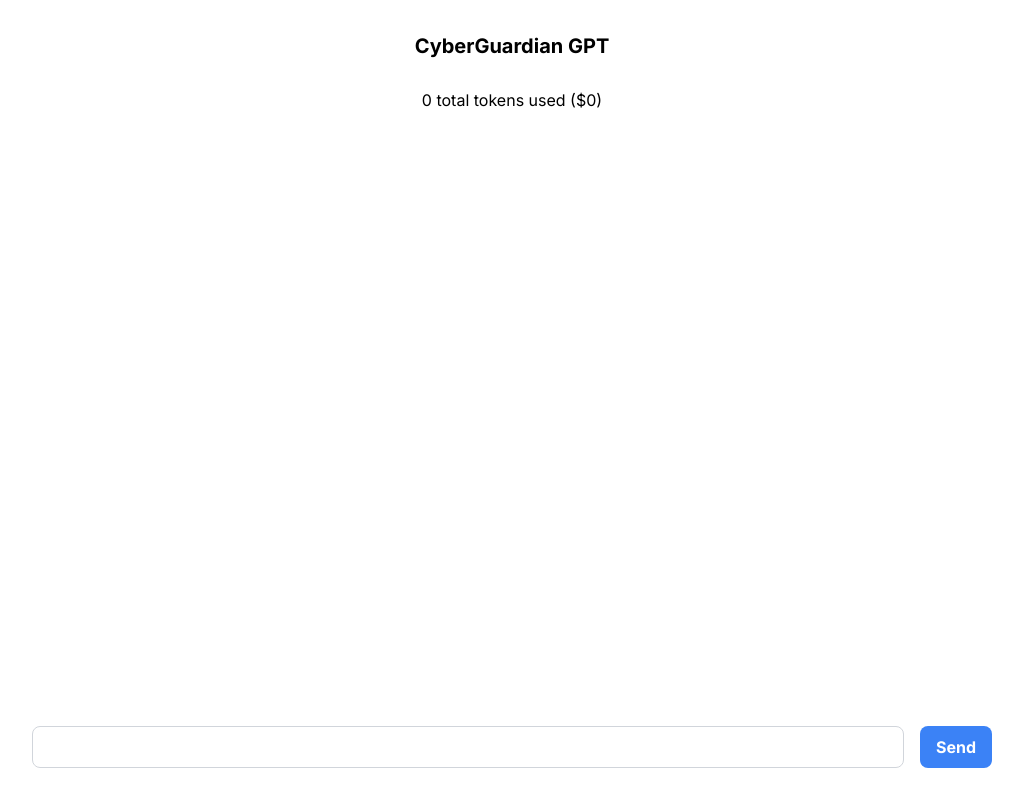
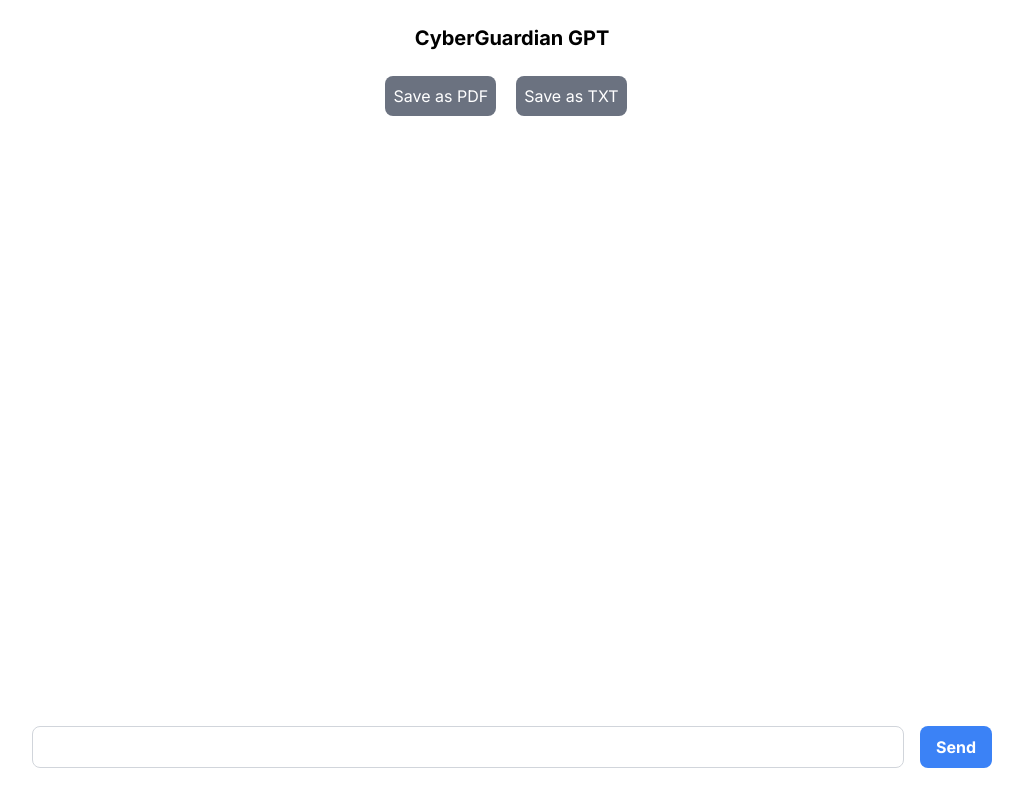
Before and after one commit to JackHoltNU/CyberGuardianGPTTest, a Next.js app: page / in a window 1280 px wide. Shown: the whole page, without its empty margins (128-1151 px from the left). Built offline with nearby package versions, Linux system fonts and the light colour scheme.

Commit message:
Exporting functionality

```diff
--- a/app/pages/chat.tsx
+++ b/app/pages/chat.tsx
@@ -5,6 +5,8 @@
 import { useChatbot } from '../hooks/useChatbot';
 import LoadingDots from '../components/loadingdots';
 import ReactMarkdown from 'react-markdown';
+import exportChatAsText from '../utils/exporttxt';
+import exportChatAsPdf from '../utils/exportpdf';
 
 
 const Chat: React.FC = () => {
@@ -36,8 +38,27 @@
 
   return (
     <div className="flex flex-col h-dvh w-4/5">
-      <header className="text-center p-4 mt-4 text-xl font-bold">CyberGuardian GPT</header>
-      <p className="text-center p-3">{userTokens + botTokens} total tokens used (${userCost + botCost})</p>
+      <header className="text-center p-2 mt-4 text-xl font-bold">CyberGuardian GPT</header>
+      <div className="flex w-full items-center justify-center">
+        {/* <p className="text-center p-3">{userTokens + botTokens} total tokens used (${userCost + botCost})</p> */}
+        <div className="p-1 flex w-fit">
+          <button
+            className="bg-gray-500 hover:bg-gray-700 text-white p-2 rounded-lg"
+            onClick={() => exportChatAsPdf(messages)}
+          >
+            Save as PDF
+          </button>
+        </div>
+        <div className="p-1 md:p-4 flex w-fit">
+          <button
+            className="bg-gray-500 hover:bg-gray-700 text-white p-2 rounded-lg"
+            onClick={() => exportChatAsText(messages)}
+          >
+            Save as TXT
+          </button>
+        </div>
+      </div>
+
       <div className="flex-grow overflow-y-auto p-4 space-y-2 " ref={scrollRef} >
         {messages.map((msg, index) => (
           <div key={index} className={`w-fit p-2 rounded-lg ${msg.sender === 'user' ? 'ml-auto -mr-2 bg-blue-500 text-white' : 'mr-auto -ml-2 bg-yellow-200'}`}>
--- /dev/null
+++ b/app/utils/exportpdf.tsx
@@ -0,0 +1,33 @@
+import React from 'react';
+import { jsPDF } from 'jspdf';
+
+const exportChatAsPdf = async (chatData: Array<{ sender: 'user' | 'bot', text: string | Promise<string> }>) => {
+  const doc = new jsPDF();
+  let y = 20; // Starting Y position
+  const maxwidth = 180;
+
+  for (const { sender, text } of chatData) {
+    const resolvedText = await (typeof text === 'string' ? Promise.resolve(text) : text);
+    const senderText = sender === 'user' ? 'User' : 'CyberGuardian GPT';
+
+    doc.setTextColor(sender === 'user' ? 200 : 0, 0, 0); // Different color for user and bot
+
+    // Wrap text within the specified maximum width
+    const splitText = doc.splitTextToSize(`${senderText}: ${resolvedText}`, maxwidth);
+
+    for (const line of splitText){
+      doc.text(line, 10, y);
+      y += 10; // Line height
+
+      // Add a page break if necessary
+      if (y > 280) { // Adjust the threshold as needed
+        doc.addPage();
+        y = 20; // Reset Y position for the new page
+      }
+    }
+  }
+
+  doc.save('chat.pdf');
+};
+
+export default exportChatAsPdf;
--- /dev/null
+++ b/app/utils/exporttxt.tsx
@@ -0,0 +1,19 @@
+import React from 'react';
+
+const exportChatAsText = (chatData: Array<{ sender: 'user' | 'bot', text: string | Promise<string> }>) => {
+  const formattedChat = chatData.map(({ sender, text }) => {
+    const resolvedText = typeof text === 'string' ? text : 'Loading...';
+    return `${sender === 'user' ? 'User' : 'Bot'}: ${resolvedText}`;
+  }).join('\n');
+  console.log(formattedChat);
+
+  const blob = new Blob([formattedChat], { type: 'text/plain' });
+  const url = URL.createObjectURL(blob);
+  const a = document.createElement('a');
+  a.href = url;
+  a.download = 'chat.txt';
+  a.click();
+  URL.revokeObjectURL(url);
+};
+
+export default exportChatAsText;
--- a/package.json
+++ b/package.json
@@ -9,6 +9,7 @@
     "lint": "next lint"
   },
   "dependencies": {
+    "jspdf": "^2.5.1",
     "next": "^14.2.3",
     "openai": "^4.28.0",
     "react": "^18",
```
Also changed, not shown: 1 other file (tests, documents, lock files or other folders).
